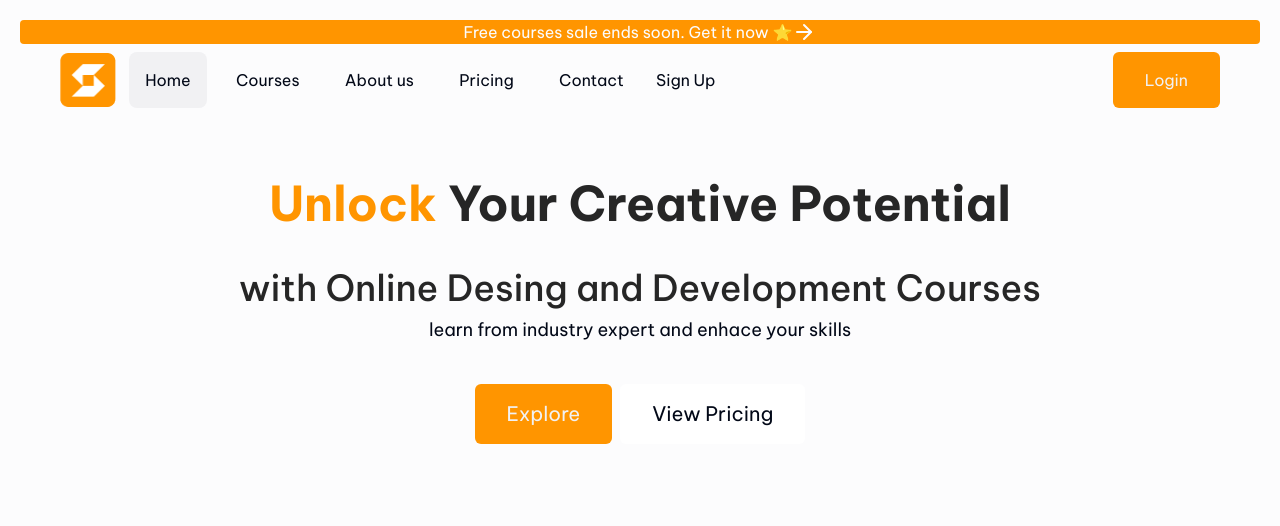
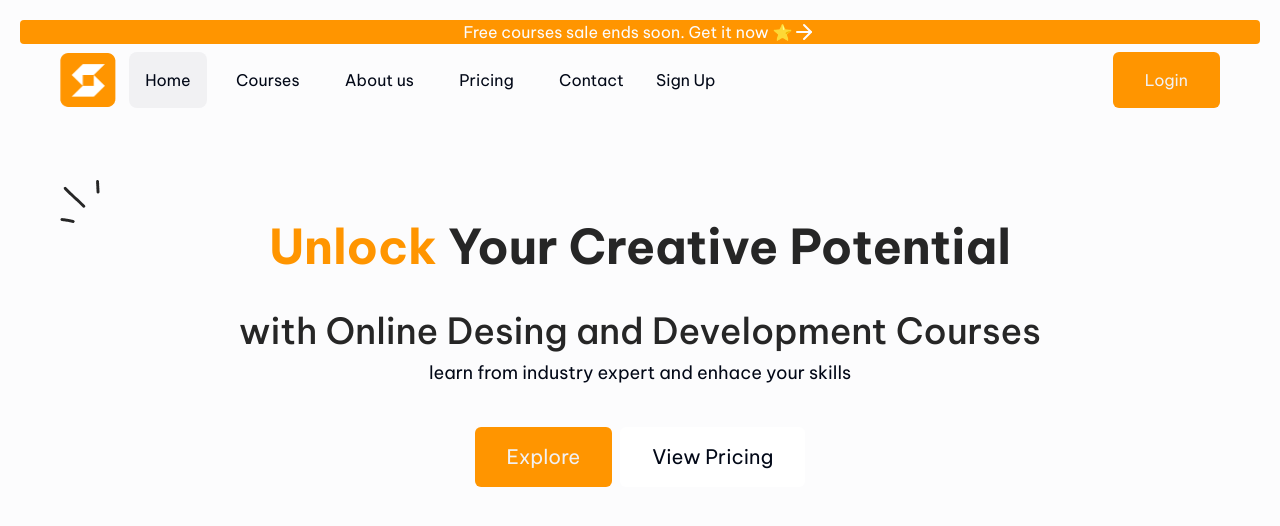
Before and after one commit to ManuelAlejandro93/innovarte, a React (Vite) app: page / in a window 1280 px wide. Shown: the top 526 px of the page. Built offline with nearby package versions, Linux system fonts and the light colour scheme; what tailwindcss-animated would draw is missing.

Commit message:
hero section - volver a empezar.

```diff
--- a/src/Components/Hero/Hero.tsx
+++ b/src/Components/Hero/Hero.tsx
@@ -3,6 +3,11 @@ export const Hero = () => {
     <div className='grid pt-16 space-y-10'>
       <div className='row1 text-center'>
         <h2 className='text-5xl font-bold text-app-grey-15'>
+          <img
+            className='relative'
+            src='/Icons/abstract-lines.png'
+            alt='abstract-lines'
+          />
           <span className='text-app-orange-50'>Unlock</span> Your Creative
           Potential
         </h2>
```
Also changed, not shown: public/Icons/abstract-lines.png (added), public/Icons/flash-icon.png (added).
